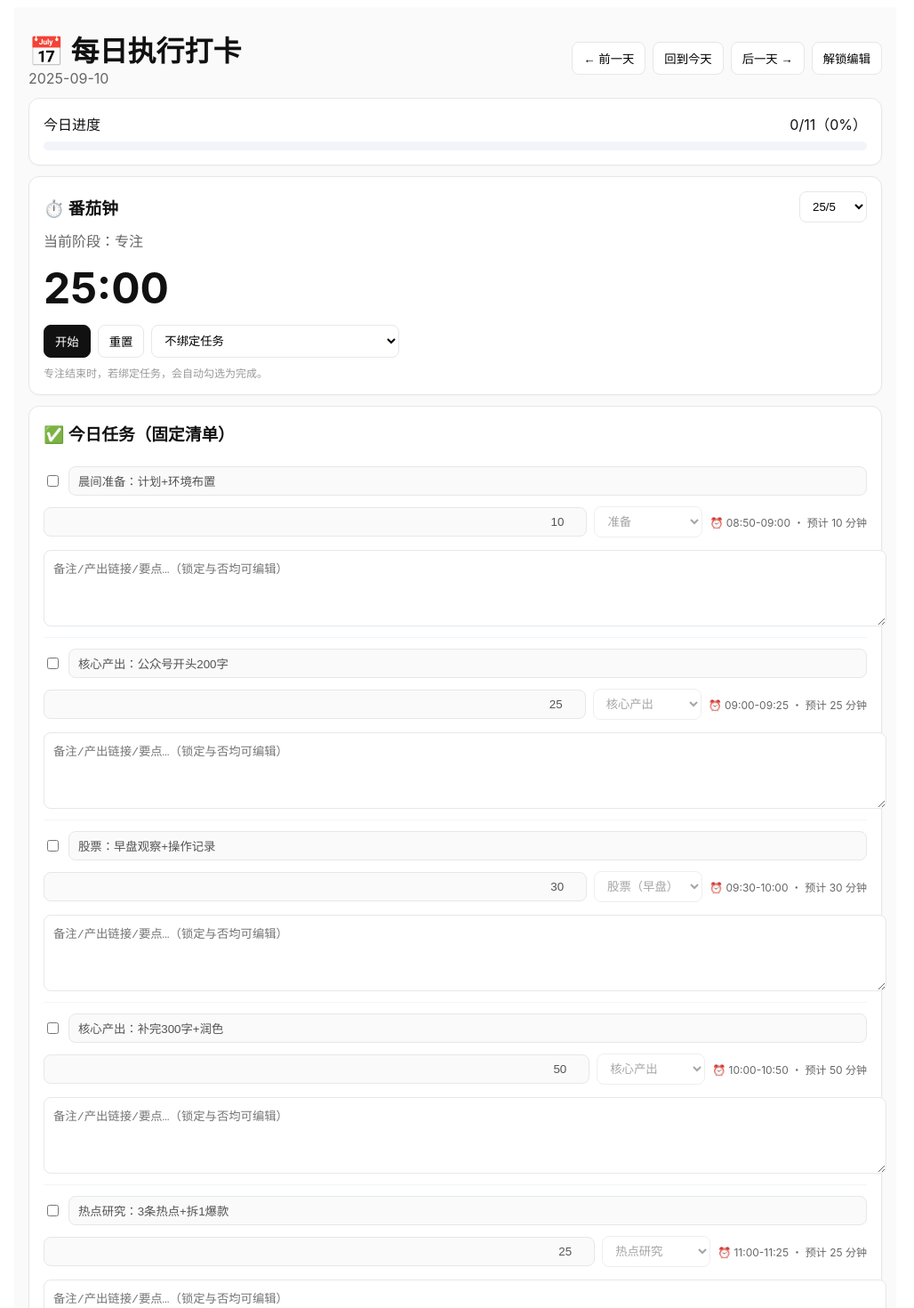
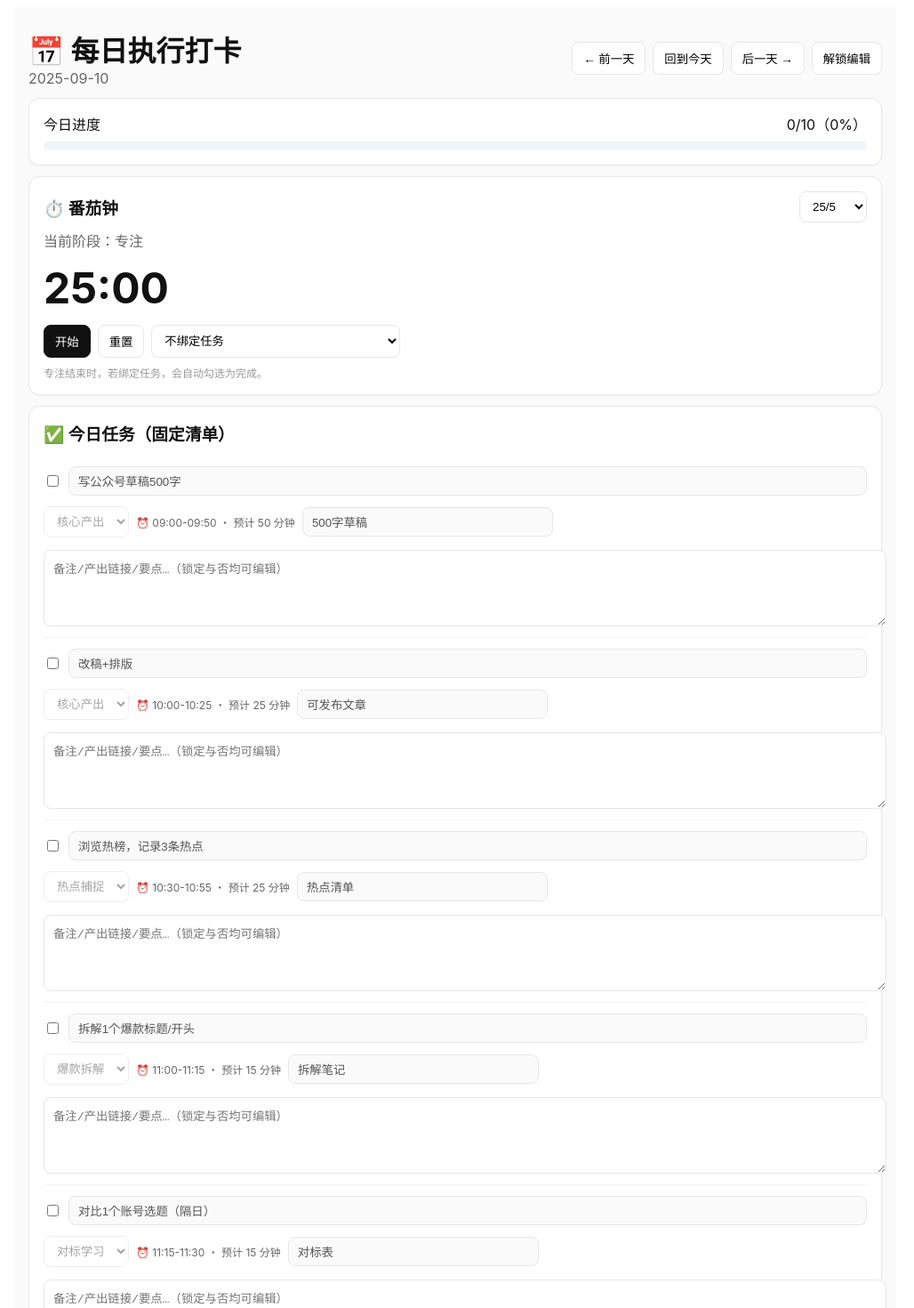
Before and after one commit to whanjj/daily-checkin, a React (Vite) app: page / in a window 1280 px wide. Shown: the top 1470 px of the page at 89% size, without its empty margins (128-1156 px from the left). Built offline with nearby package versions, Linux system fonts and the light colour scheme.

Commit message:
Update DailyCheckin.jsx

```diff
--- a/src/DailyCheckin.jsx
+++ b/src/DailyCheckin.jsx
@@ -36,23 +36,40 @@ const compareByFixedWindow = (a, b) => {
   const sb = (b.fixedWindow || "23:59-23:59").split("-")[0];
   return timeToNum(sa) - timeToNum(sb);
 };
+const spanMinutes = (win) => {
+  if(!win) return 25;
+  const [s, e] = win.split("-");
+  return Math.max(5, timeToNum(e) - timeToNum(s));
+};
 
-/* ------------------ 固定任务模板（可按需改） ------------------ */
+/* ------------------ 固定任务模板（按你的表） ------------------ */
+/*
+| 时间段         | 模块     | 任务                         | 产出            |
+| 9:00–9:50   | 核心产出 | 写公众号草稿500字           | 500字草稿      |
+| 10:00–10:25 | 核心产出 | 改稿+排版                   | 可发布文章      |
+| 10:30–10:55 | 热点捕捉 | 浏览热榜，记录3条热点        | 热点清单        |
+| 11:00–11:15 | 爆款拆解 | 拆解1个爆款标题/开头        | 拆解笔记        |
+| 11:15–11:30 | 对标学习 | 对比1个账号选题（隔日）       | 对标表         |
+| 11:30–12:00 | 股票     | 查盘+写下1条操作逻辑         | 投资日志        |
+| 14:00–14:30 | 学习升级 | Coze/AI 短视频：做1个小案例 | 工作流/短视频demo |
+| 14:30–15:00 | 输入     | 阅读10页+写3条灵感          | 灵感清单        |
+| 15:00–15:30 | 扩展产出 | 剪辑1条短视频（视频号/小红书） | 成片30秒        |
+| 15:30–15:45 | 微博维护 | 发1条+互动5条评论            | 微博动态        |
+*/
 const DEFAULT_TASKS = [
-  { title: "晨间准备：计划+环境布置", minutes: 10, section: "准备",       fixedWindow: "08:50-09:00" },
-  { title: "核心产出：公众号开头200字", minutes: 25, section: "核心产出", fixedWindow: "09:00-09:25" },
-  { title: "股票：早盘观察+操作记录",   minutes: 30, section: "股票（早盘）", fixedWindow: "09:30-10:00" },
-  { title: "核心产出：补完300字+润色", minutes: 50, section: "核心产出", fixedWindow: "10:00-10:50" },
-  { title: "热点研究：3条热点+拆1爆款", minutes: 25, section: "热点研究", fixedWindow: "11:00-11:25" },
-  { title: "深度阅读：项目文档 5–10 页", minutes: 25, section: "深度阅读", fixedWindow: "11:30-11:55" },
-  { title: "实验尝试：AI短视频/新工具demo", minutes: 30, section: "实验尝试", fixedWindow: "14:00-14:30" },
-  { title: "学习升级：Coze/AI流程",     minutes: 30, section: "学习升级", fixedWindow: "14:30-15:00" },
-  { title: "股票：收盘复盘+记录",       minutes: 15, section: "股票（收盘）", fixedWindow: "15:00-15:15" },
-  { title: "扩展产出：剪30秒短视频",     minutes: 30, section: "扩展产出", fixedWindow: "15:15-15:45" },
-  { title: "灵感输入：阅读10页+3条灵感", minutes: 30, section: "灵感输入", fixedWindow: "15:45-16:15" },
+  { fixedWindow: "09:00-09:50", section: "核心产出", title: "写公众号草稿500字",          output: "500字草稿" },
+  { fixedWindow: "10:00-10:25", section: "核心产出", title: "改稿+排版",                  output: "可发布文章" },
+  { fixedWindow: "10:30-10:55", section: "热点捕捉", title: "浏览热榜，记录3条热点",       output: "热点清单" },
+  { fixedWindow: "11:00-11:15", section: "爆款拆解", title: "拆解1个爆款标题/开头",       output: "拆解笔记" },
+  { fixedWindow: "11:15-11:30", section: "对标学习", title: "对比1个账号选题（隔日）",     output: "对标表", altDays: true }, // 隔日显示
+  { fixedWindow: "11:30-12:00", section: "股票",     title: "查盘+写下1条操作逻辑",        output: "投资日志" },
+  { fixedWindow: "14:00-14:30", section: "学习升级", title: "Coze/AI 短视频：做1个小案例", output: "工作流/短视频demo" },
+  { fixedWindow: "14:30-15:00", section: "输入",     title: "阅读10页+写3条灵感",          output: "灵感清单" },
+  { fixedWindow: "15:00-15:30", section: "扩展产出", title: "剪辑1条短视频（视频号/小红书）", output: "成片30秒" },
+  { fixedWindow: "15:30-15:45", section: "微博维护", title: "发1条+互动5条评论",           output: "微博动态" },
 ];
 
-/* ------------------ 番茄钟 ------------------ */
+/* ------------------ 番茄钟（可与任意任务绑定） ------------------ */
 function Pomodoro({ tasks, onAutoComplete }) {
   const MODES = { "25/5": { focus:1500, rest:300 }, "50/10": { focus:3000, rest:600 } };
   const [mode, setMode] = useState("25/5");
@@ -143,19 +160,29 @@ function InnerApp(){
   const normalizeTask = (t) => ({
     id: t.id ?? uid(),
     title: String(t.title ?? "未命名任务"),
-    minutes: Number.isFinite(+t.minutes) && +t.minutes > 0 ? +t.minutes : 25,
+    minutes: Number.isFinite(+t.minutes) && +t.minutes > 0 ? +t.minutes : spanMinutes(t.fixedWindow),
     section: t.section ?? "",
     done: !!t.done,
     remark: t.remark ?? "",
-    fixedWindow: t.fixedWindow ?? "", // ✅ 固定时间段
+    fixedWindow: t.fixedWindow ?? "",
+    output: t.output ?? "",
+    altDays: !!t.altDays,
   });
+
+  // “隔日任务”规则：偶数日才显示（你可以改为奇数）
+  const shouldShowToday = (task, d) => {
+    if (!task.altDays) return true;
+    const day = d.getDate();
+    return day % 2 === 0; // 偶数日显示；改为 day % 2 === 1 即奇数日显示
+  };
 
   useEffect(() => {
     const raw = localStorage.getItem(storageKey);
     if (raw) {
       try {
         const parsed = JSON.parse(raw);
-        setTasks(Array.isArray(parsed?.tasks) ? parsed.tasks.map(normalizeTask) : DEFAULT_TASKS.map(normalizeTask));
+        const base = Array.isArray(parsed?.tasks) ? parsed.tasks : DEFAULT_TASKS;
+        setTasks(base.map(normalizeTask));
         setNotes(typeof parsed?.notes === "string" ? parsed.notes : "");
         return;
       } catch (e) { console.warn("Parse local data failed:", e); }
@@ -170,13 +197,15 @@ function InnerApp(){
     } catch (e) { console.warn("Save local data failed:", e); }
   }, [tasks, notes, storageKey]);
 
-  const doneCount = tasks.filter(t=>t.done).length;
-  const prog = tasks.length ? Math.round(doneCount*100/tasks.length) : 0;
+  const visibleTasks = [...tasks].filter(t => shouldShowToday(t, today)).sort(compareByFixedWindow);
+
+  const doneCount = visibleTasks.filter(t=>t.done).length;
+  const prog = visibleTasks.length ? Math.round(doneCount*100/visibleTasks.length) : 0;
 
   // 行为
   const toggleTask   = (id) => setTasks(arr => arr.map(t => t.id===id ? {...t, done:!t.done} : t));
   const autoComplete = (id) => setTasks(arr => arr.map(t => t.id===id ? {...t, done:true} : t));
-  const addTask      = () => setTasks(arr => [...arr, normalizeTask({ title:"自定义任务", minutes:25, section:"核心产出", done:false, remark:"", fixedWindow:"" })]);
+  const addTask      = () => setTasks(arr => [...arr, normalizeTask({ title:"自定义任务", section:"核心产出", fixedWindow:"", output:"", done:false, remark:"" })]);
   const removeTask   = (id) => setTasks(arr => arr.filter(t => t.id!==id));
   const updateTask   = (id, patch) => setTasks(arr => arr.map(t => t.id===id ? normalizeTask({ ...t, ...patch }) : t));
 
@@ -201,13 +230,13 @@ function InnerApp(){
       <div style={card}>
         <div style={{ display:"flex", justifyContent:"space-between" }}>
           <div>今日进度</div>
-          <div>{doneCount}/{tasks.length}（{prog}%）</div>
+          <div>{doneCount}/{visibleTasks.length}（{prog}%）</div>
         </div>
         <div style={barWrap}><div style={{ ...barFill, width: `${prog}%` }} /></div>
       </div>
 
       {/* 番茄钟 */}
-      <Pomodoro tasks={tasks} onAutoComplete={autoComplete} />
+      <Pomodoro tasks={visibleTasks} onAutoComplete={autoComplete} />
 
       {/* 任务清单（按时间段排序展示） */}
       <div style={card}>
@@ -217,7 +246,7 @@ function InnerApp(){
         </div>
 
         <div style={{ marginTop: 12 }}>
-          {[...tasks].sort(compareByFixedWindow).map((t) => (
+          {visibleTasks.map((t) => (
             <div key={t.id} style={taskRow}>
               <label style={{ display:"flex", alignItems:"center", gap: 8, flex: 1 }}>
                 <input type="checkbox" checked={!!t.done} onChange={() => toggleTask(t.id)} />
@@ -227,46 +256,43 @@ function InnerApp(){
                   onChange={(e) => updateTask(t.id, { title: e.target.value })}
                   placeholder="任务标题"
                   disabled={locked}
+                  title="任务"
                 />
               </label>
 
               <div style={{ display:"flex", alignItems:"center", gap:8, flexWrap:"wrap", marginTop:6 }}>
-                <input
-                  style={{ ...numInput, width: 90 }}
-                  type="number"
-                  min={5}
-                  step={5}
-                  value={Number.isFinite(+t.minutes) ? +t.minutes : 25}
-                  onChange={(e) => updateTask(t.id, { minutes: +e.target.value })}
-                  title="预计分钟数"
-                  disabled={locked}
-                />
-
                 <select
                   value={String(t.section ?? "")}
                   onChange={(e) => updateTask(t.id, { section: e.target.value })}
                   style={select}
-                  title="类别"
+                  title="模块"
                   disabled={locked}
                 >
-                  <option value="">未分类</option>
-                  <option>准备</option>
                   <option>核心产出</option>
+                  <option>热点捕捉</option>
+                  <option>爆款拆解</option>
+                  <option>对标学习</option>
+                  <option>股票</option>
+                  <option>学习升级</option>
+                  <option>输入</option>
                   <option>扩展产出</option>
-                  <option>热点研究</option>
-                  <option>深度阅读</option>
-                  <option>实验尝试</option>
-                  <option>学习升级</option>
-                  <option>股票（早盘）</option>
-                  <option>股票（收盘）</option>
-                  <option>灵感输入</option>
+                  <option>微博维护</option>
                 </select>
 
                 {t.fixedWindow && (
                   <div style={{ fontSize: 12, color: "#666" }}>
-                    ⏰ {t.fixedWindow} ・ 预计 {t.minutes} 分钟
+                    ⏰ {t.fixedWindow} ・ 预计 {spanMinutes(t.fixedWindow)} 分钟
                   </div>
                 )}
+
+                <input
+                  style={{ ...textInput, maxWidth: 260 }}
+                  value={t.output ?? ""}
+                  onChange={(e) => updateTask(t.id, { output: e.target.value })}
+                  placeholder="产出（如：500字草稿 / 成片30秒）"
+                  disabled={locked}
+                  title="产出"
+                />
 
                 {!locked && <button style={btnDanger} onClick={() => removeTask(t.id)}>删除</button>}
               </div>
@@ -276,6 +302,7 @@ function InnerApp(){
                 style={textarea}
                 value={t.remark ?? ""}
                 onChange={(e) => updateTask(t.id, { remark: e.target.value })}
+                title="备注"
               />
             </div>
           ))}
@@ -294,7 +321,7 @@ function InnerApp(){
       </div>
 
       <footer style={{ fontSize: 12, color: "#999", textAlign: "center", margin: "24px 0" }}>
-        本地自动保存（localStorage，按日期区分）。锁定模式下仅可勾选与写备注；如需调整清单，请“解锁编辑”。
+        本地自动保存（localStorage，按日期区分）。锁定模式下仅可勾选与写备注；如需调整清单，请“解锁编辑”。对标学习为隔日任务（偶数日显示）。
       </footer>
     </div>
   );
@@ -310,7 +337,6 @@ const btn = { padding:"8px 12px", border:"1px solid #e5e7eb", background:"#fff",
 const btnPrimary = { ...btn, background:"#111", color:"#fff", borderColor:"#111" };
 const btnDanger = { ...btn, borderColor:"#ef4444", color:"#ef4444", background:"#fff" };
 const textInput = { flex:1, padding:"8px 10px", borderRadius:8, border:"1px solid #e5e7eb", outline:"none" };
-const numInput = { ...textInput, textAlign:"right" };
 const select = { padding:"8px 10px", borderRadius:8, border:"1px solid #e5e7eb", background:"#fff" };
 const textarea = { width:"100%", marginTop:8, padding:10, border:"1px solid #e5e7eb", borderRadius:8, minHeight:64, outline:"none", resize:"vertical" };
 const taskRow = {
```
